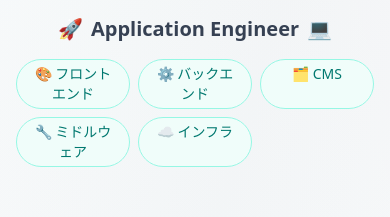
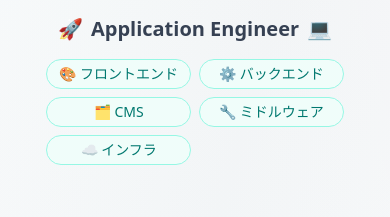
Before and after one commit to nekihcom/portfolio, a Next.js app: page / in a window 390 px wide. Shown: the part 385-602 px from the top of the page. Built offline with nearby package versions, Linux system fonts and the light colour scheme; no server answers.

Commit message:
♻️ refactor: HeroSectionのスキルタグ表示を微調整
- 3列制限を削除し、全カテゴリを表示
- gridレイアウトによる折り返し表示を維持

```diff
--- a/src/components/sections/HeroSection.tsx
+++ b/src/components/sections/HeroSection.tsx
@@ -60,7 +60,7 @@ export function HeroSection({
                 <span className="text-xl">💻</span>
               </div>
               <div className="flex flex-wrap justify-center gap-2 mb-6">
-                <div className="grid grid-cols-3 gap-2">
+                <div className="grid grid-cols-2 md:grid-cols-3 gap-2">
                   <SkillTags skills={skills} />
                 </div>
               </div>
```
